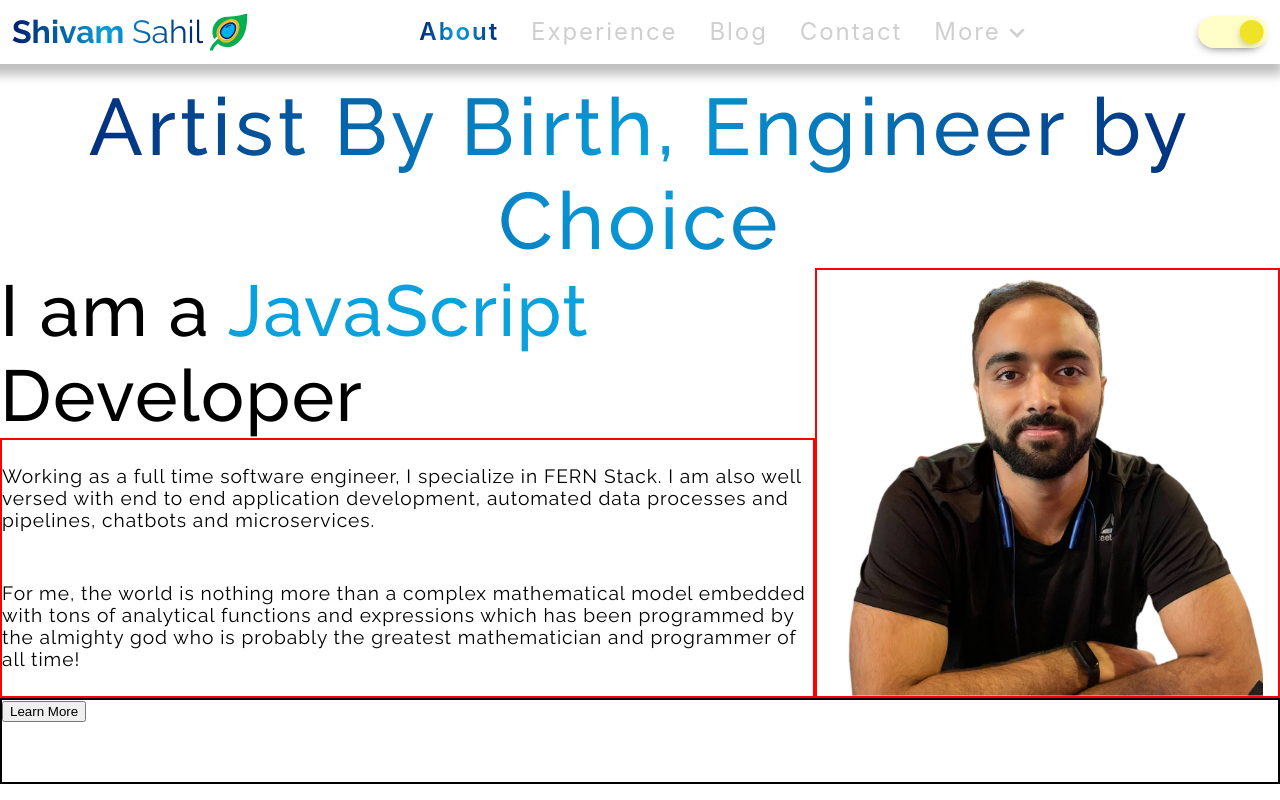
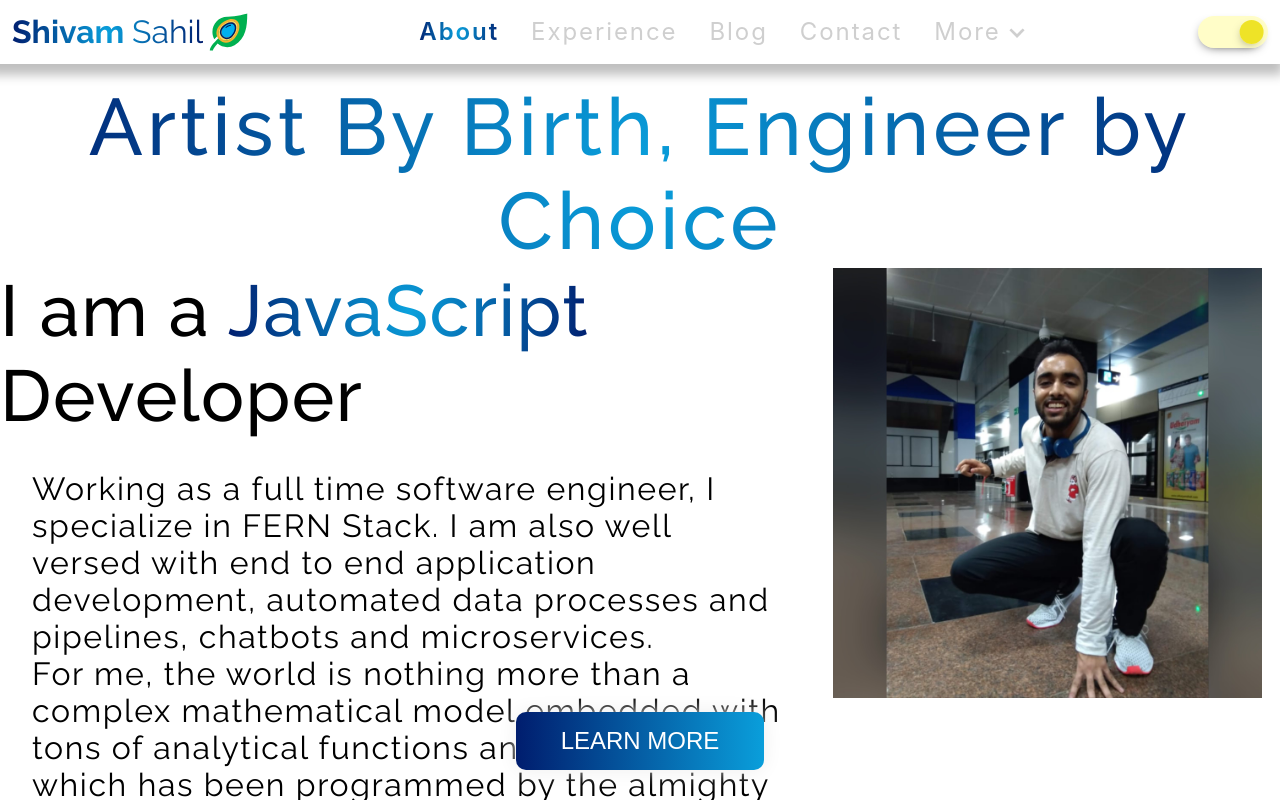
Before and after one commit to sedhha/next-js-pf-v2, a Next.js app: page /app in a window 1280 px wide. Built offline with nearby package versions, Linux system fonts and the light colour scheme.

Commit message:
Added Custom Site Preferences

```diff
--- a/components/Intro/Intro.module.css
+++ b/components/Intro/Intro.module.css
@@ -47,31 +47,41 @@
 }
 
 .IntroTagline_special {
-	color: var(--intro-tag-line-special);
+	background: var(--intro-tag-line-special-g1);
+	background: radial-gradient(
+		circle farthest-corner at center center,
+		var(--intro-tag-line-special-g1) 0%,
+		var(--intro-tag-line-special-g2) 100%
+	);
+	-moz-background-clip: text;
+	background-clip: text;
+	-webkit-background-clip: text;
+	-webkit-text-fill-color: transparent;
+	text-align: center;
+	margin-top: 1rem;
 	transition: var(--fade-transition);
 }
 
 .IntroPara {
 	display: flex;
 	flex-direction: column;
-	justify-content: space-around;
+	justify-content: space-between;
 	grid-area: 3 / 1 / 6 / 8;
-	border: 2px solid red;
+	padding: 2rem;
 }
 
 .IntroPara h4 {
 	font-family: var(--railway);
 	font-style: normal;
 	font-weight: 400;
-	font-size: 1.2rem;
+	font-size: var(--p-text);
 	line-height: var(--line-height) * 0.8;
 	letter-spacing: 0.05em;
-	color: var(--normal-text-color);
+	color: var(--intro-para-color);
 }
 
 .ImageContainer {
 	grid-area: 2 / 8 / 6 / 12;
-	border: 2px solid red;
 	max-height: 100%;
 }
 .Image {
@@ -80,6 +90,38 @@
 	max-height: 100%;
 }
 .ActionArea {
-	border: 2px solid black;
 	grid-area: 6 / 1 / 7 / 12;
+	display: flex;
+	justify-content: center;
+	align-items: center;
 }
+
+.ActionArea button {
+	background-image: linear-gradient(
+		to right,
+		var(--button-g2) 0%,
+		var(--button-g1) 51%,
+		var(--button-g2) 100%
+	);
+	margin: 10px;
+	padding: 15px 45px;
+	text-align: center;
+	font-size: var(--big-button-text);
+	text-transform: uppercase;
+	transition: 0.5s all ease-in, 0.3s scale ease-in;
+	background-size: 200% auto;
+	color: white;
+	box-shadow: var(--button-box-shadow);
+	border-radius: 10px;
+	display: block;
+	border: none;
+	outline: none;
+	cursor: pointer;
+
+}
+.ActionArea button:hover {
+	background-position: right center; /* change the direction of the change here */
+	color: #fff;
+	text-decoration: none;
+	scale: 0.96;
+}
--- a/components/Intro/index.tsx
+++ b/components/Intro/index.tsx
@@ -11,7 +11,7 @@ export default function Introduction() {
 			<div className={classes.ImageContainer}>
 				{/* eslint-disable-next-line @next/next/no-img-element */}
 				<img
-					src={'/intro-image.png'}
+					src={'/intro-image.jpeg'}
 					className={classes.Image}
 					alt={'Shivam -Sahil: Developer'}
 				/>
--- a/styles/global.css
+++ b/styles/global.css
@@ -18,6 +18,8 @@
 	--railway: 'Raleway', sans-serif;
 	--h1-text: 5rem;
 	--h2-text: 4.5rem;
+	--p-text: 2rem;
+	--big-button-text: 1.5rem;
 
 
 	/* Heights */
@@ -79,6 +81,12 @@ p {
 	--intro-header-content-g2: var(--active-blue);
 	--intro-tag-line: var(--normal-text-color);
 	--intro-tag-line-special: var(--light-blue);
+	--intro-tag-line-special-g1: var(--light-blue);
+	--intro-tag-line-special-g2: var(--active-blue);
+	--button-g1: var(--light-blue);
+	--button-g2: var(--active-blue);
+	--button-box-shadow: 0 0 20px #eee;
+	--intro-para-color: var(--normal-text-color);
 	transition: var(--fade-transition);
 }
 
@@ -94,7 +102,12 @@ p {
 	--intro-header-content-g2: var(--subtle-dark-green);
 	--intro-tag-line: var(--light-background-color);
 	--intro-tag-line-special: var(--light-blue);
-
+	--intro-tag-line-special-g1: var(--light-green);
+	--intro-tag-line-special-g2: var(--subtle-dark-green);
+	--button-g1: var(--light-green);
+	--button-g2: var(--subtle-dark-green);
+	--button-box-shadow: 0 0 12px #eee;
+	--intro-para-color: var(--light-background-color);
 	transition: var(--fade-transition);
 
 }
```
Also changed, not shown: public/intro-image.jpeg (added).
